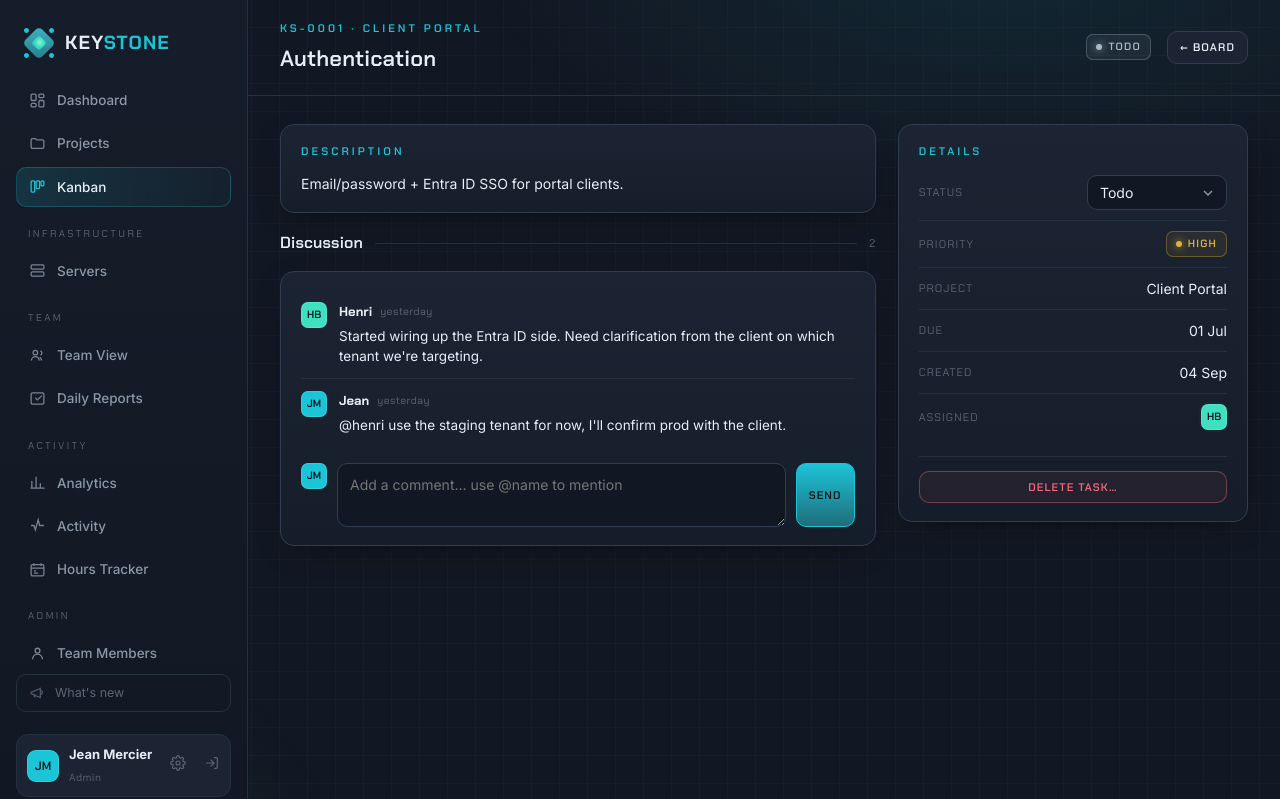
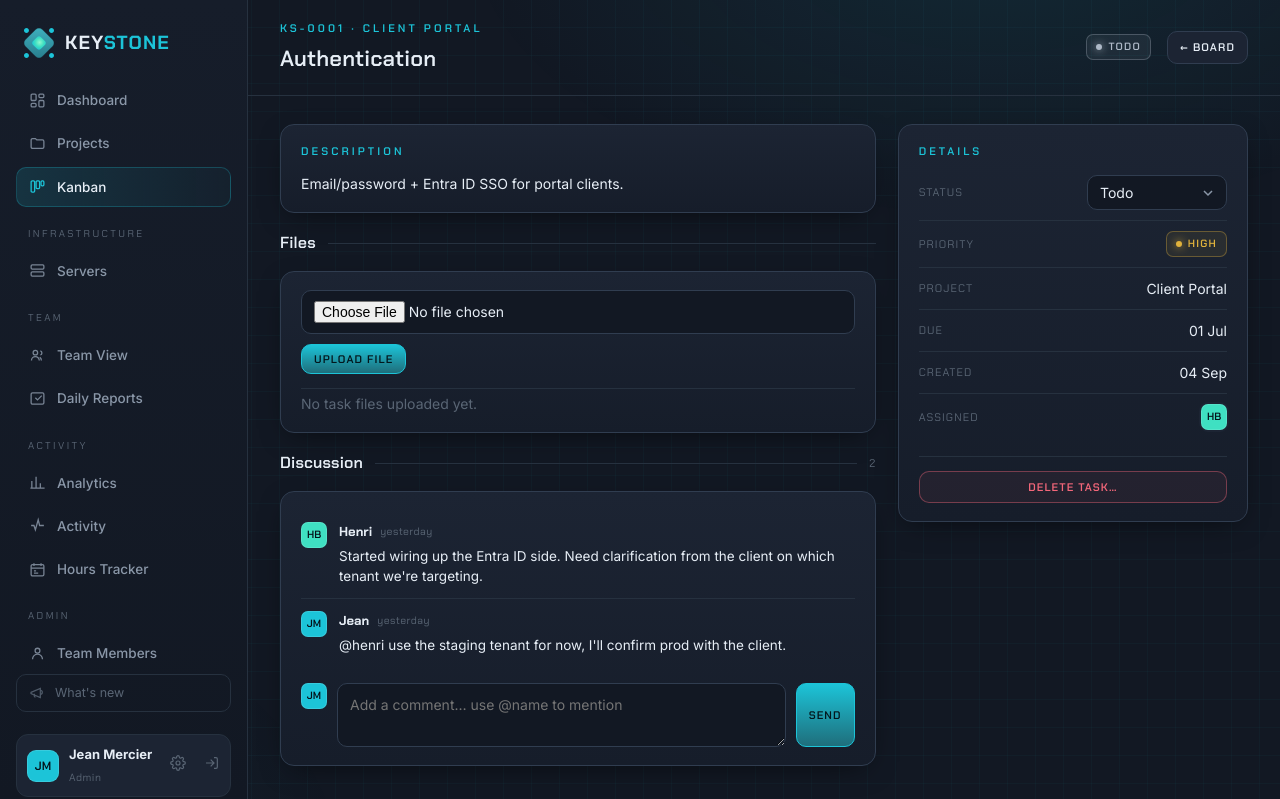
Before and after one commit to Henricus-dw/KeystoneManagement, a FastAPI app: page /tasks/1 in a window 1280 px wide. Shown: the top 799 px of the page. Run offline with FastAPI, Linux system fonts and the light colour scheme; the visitor is signed in with stand-in values (Sample User, id 1); data comes from the database, SQL or seed files in the repository; some libraries are stand-ins or nearby versions.

Commit message:
task file upload

```diff
--- a/app/config.py
+++ b/app/config.py
@@ -13,6 +13,7 @@ UPLOADS_DIR = STATIC_DIR / "uploads"
 DATA_DIR = BASE_DIR / "data"
 SERVER_IMAGES_DIR = DATA_DIR / "server_images"
 PROJECT_UPLOADS_DIR = DATA_DIR / "project_uploads"
+TASK_UPLOADS_DIR = DATA_DIR / "task_uploads"
 HOURS_REPORTS_DIR = DATA_DIR / "hours_reports"
 DB_PATH = BASE_DIR / "keystone.db"
 
@@ -45,4 +46,5 @@ APP_BASE_URL = os.getenv(
 UPLOADS_DIR.mkdir(parents=True, exist_ok=True)
 SERVER_IMAGES_DIR.mkdir(parents=True, exist_ok=True)
 PROJECT_UPLOADS_DIR.mkdir(parents=True, exist_ok=True)
+TASK_UPLOADS_DIR.mkdir(parents=True, exist_ok=True)
 HOURS_REPORTS_DIR.mkdir(parents=True, exist_ok=True)
--- a/app/routers/pages.py
+++ b/app/routers/pages.py
@@ -12,7 +12,7 @@ from fastapi.responses import FileResponse, JSONResponse, RedirectResponse, Resp
 from sqlalchemy import desc, func, select
 from sqlalchemy.orm import Session, selectinload
 
-from app.config import HOURS_REPORT_RECIPIENT, HOURS_REPORTS_DIR, PROJECT_UPLOADS_DIR
+from app.config import HOURS_REPORT_RECIPIENT, HOURS_REPORTS_DIR, PROJECT_UPLOADS_DIR, TASK_UPLOADS_DIR
 from app.db import get_db
 from app.deps import require_admin, require_manager, require_user
 from app.hours import (
@@ -32,6 +32,7 @@ from app.hours import (
 from app.reporting import build_activity_pdf
 from app.models import (
     Activity,
+    Attachment,
     Comment,
     Priority,
     Project,
@@ -252,6 +253,21 @@ def _project_file_path(attachment: ProjectAttachment) -> Path | None:
     if base not in path.parents or not path.is_file():
         return None
     return path
+
+
+def _task_file_path(attachment: Attachment) -> Path | None:
+    base = TASK_UPLOADS_DIR.resolve()
+    path = (base / attachment.filepath).resolve()
+    if base not in path.parents or not path.is_file():
+        return None
+    return path
+
+
+def _can_upload_task(user: User, task: Task) -> bool:
+    return (
+        user.role in (UserRole.admin, UserRole.manager)
+        or user in task.project.members
+    )
 
 
 @router.post("/projects/{project_id}/attachments")
@@ -507,7 +523,65 @@ def task_detail(task_id: int, request: Request,
     return templates.TemplateResponse(request, "task_detail.html", {
         "user": user, "nav": "board", "task": task, "members": task.project.members,
         "can_delete_task": can_delete_task,
+        "can_upload_task": _can_upload_task(user, task),
     })
+
+
+@router.post("/tasks/{task_id}/attachments")
+async def upload_task_attachment(
+    task_id: int,
+    file: UploadFile = File(...),
+    user: User = Depends(require_user),
+    db: Session = Depends(get_db),
+):
+    task = db.get(Task, task_id)
+    if not task:
+        return RedirectResponse("/board", status_code=303)
+    if not _can_upload_task(user, task):
+        return RedirectResponse(f"/tasks/{task_id}?upload_error=forbidden", status_code=303)
+
+    filename = Path(file.filename or "").name
+    suffix = Path(filename).suffix.lower()
+    if not filename or suffix not in PROJECT_FILE_TYPES:
+        return RedirectResponse(f"/tasks/{task_id}?upload_error=type", status_code=303)
+
+    contents = await file.read(MAX_PROJECT_FILE_BYTES + 1)
+    if len(contents) > MAX_PROJECT_FILE_BYTES:
+        return RedirectResponse(f"/tasks/{task_id}?upload_error=size", status_code=303)
+
+    stored_name = f"{secrets.token_hex(16)}{suffix}"
+    task_dir = TASK_UPLOADS_DIR / str(task_id)
+    task_dir.mkdir(parents=True, exist_ok=True)
+    (task_dir / stored_name).write_bytes(contents)
+    db.add(Attachment(
+        task_id=task_id,
+        filename=filename[:255],
+        filepath=f"{task_id}/{stored_name}",
+        content_type=file.content_type or "application/octet-stream",
+        size=len(contents),
+        uploaded_by=user.id,
+    ))
+    db.commit()
+    return RedirectResponse(f"/tasks/{task_id}?uploaded=1", status_code=303)
+
+
+@router.get("/tasks/{task_id}/attachments/{attachment_id}")
+def download_task_attachment(
+    task_id: int,
+    attachment_id: int,
+    user: User = Depends(require_user),
+    db: Session = Depends(get_db),
+):
+    attachment = db.get(Attachment, attachment_id)
+    if not attachment or attachment.task_id != task_id:
+        return RedirectResponse(f"/tasks/{task_id}", status_code=303)
+    task = db.get(Task, task_id)
+    if not task or not _can_upload_task(user, task):
+        return Response(status_code=404)
+    path = _task_file_path(attachment)
+    if not path:
+        return RedirectResponse(f"/tasks/{task_id}?upload_error=missing", status_code=303)
+    return FileResponse(path, media_type=attachment.content_type, filename=attachment.filename)
 
 
 @router.post("/tasks/{task_id}/delete")
--- a/templates/board.html
+++ b/templates/board.html
@@ -90,6 +90,10 @@
           {% endfor %}
         </div>
       </label>
+      <label class="field mb-0" style="margin-top:14px"><span>Files</span>
+        <input type="file" id="ntFiles" multiple accept=".png,.jpg,.jpeg,.gif,.webp,.svg,.pdf,.doc,.docx,.xls,.xlsx,.ppt,.pptx,.txt,.csv,.zip">
+        <small class="dim">Images, documents, and PDFs up to 25 MB each</small>
+      </label>
     </div>
     <div class="modal-f">
       <button type="button" class="btn" id="ntCancel">Cancel</button>
--- a/templates/task_detail.html
+++ b/templates/task_detail.html
@@ -8,6 +8,13 @@
 <style>
   .task-status-row { display:flex; align-items:center; justify-content:space-between; gap:12px; padding-bottom:10px; }
   .task-status-row select { width:auto; min-width:140px; padding-top:7px; padding-bottom:7px; }
+  .task-files { margin-bottom:18px; }
+  .task-file-upload { display:flex; align-items:center; gap:10px; flex-wrap:wrap; padding-bottom:14px; margin-bottom:4px; border-bottom:1px solid var(--line-soft); }
+  .task-file-upload input[type="file"] { max-width:100%; }
+  .task-file-item { display:flex; align-items:center; gap:10px; padding:9px 0; }
+  .task-file-item:hover b { color:var(--teal); }
+  .task-file-item small { display:block; color:var(--dim); font-size:11px; margin-top:2px; }
+  .task-file-list { display:grid; gap:2px; }
 </style>
 {% endblock %}
 
@@ -26,6 +33,29 @@
       <div class="kicker" style="margin:18px 0 8px;color:var(--gold)">Notes</div>
       <p class="mb-0 muted" style="font-size:13.5px">{{ task.notes }}</p>
       {% endif %}
+    </div>
+
+    <div class="section-title" style="margin-top:0"><h2>Files</h2><div class="line"></div></div>
+    {% if request.query_params.get('uploaded') == '1' %}<div class="notice">File uploaded.</div>{% endif %}
+    {% if request.query_params.get('upload_error') == 'forbidden' %}<div class="notice" style="border-color:rgba(244,103,122,.4);background:rgba(244,103,122,.08);color:var(--red)">You don't have permission to upload files to this task.</div>{% endif %}
+    {% if request.query_params.get('upload_error') == 'type' %}<div class="notice" style="border-color:rgba(244,103,122,.4);background:rgba(244,103,122,.08);color:var(--red)">That file type isn't supported.</div>{% endif %}
+    {% if request.query_params.get('upload_error') == 'size' %}<div class="notice" style="border-color:rgba(244,103,122,.4);background:rgba(244,103,122,.08);color:var(--red)">That file is too large. The maximum size is 25 MB.</div>{% endif %}
+    {% if request.query_params.get('upload_error') == 'missing' %}<div class="notice" style="border-color:rgba(244,103,122,.4);background:rgba(244,103,122,.08);color:var(--red)">That file is no longer available.</div>{% endif %}
+    <div class="card pad task-files">
+      {% if can_upload_task %}
+      <form method="post" action="/tasks/{{ task.id }}/attachments" enctype="multipart/form-data" class="task-file-upload">
+        <input type="file" name="file" accept=".png,.jpg,.jpeg,.gif,.webp,.svg,.pdf,.doc,.docx,.xls,.xlsx,.ppt,.pptx,.txt,.csv,.zip" required>
+        <button class="btn primary sm" type="submit">Upload file</button>
+      </form>
+      {% endif %}
+      <div class="task-file-list">
+        {% for attachment in task.attachments %}
+        <a class="task-file-item" href="/tasks/{{ task.id }}/attachments/{{ attachment.id }}">
+          <span class="file-icon">↗</span>
+          <span><b>{{ attachment.filename }}</b><small>{{ (attachment.size / 1024)|round(1) }} KB · {{ attachment.created_at|stamp }}</small></span>
+        </a>
+        {% else %}<div class="dim">No task files uploaded yet.</div>{% endfor %}
+      </div>
     </div>
 
     <!-- Comments -->
```
Also changed, not shown: static/js/board.js (+9 -0 lines), templates/project_detail.html (+13 -0 lines).
